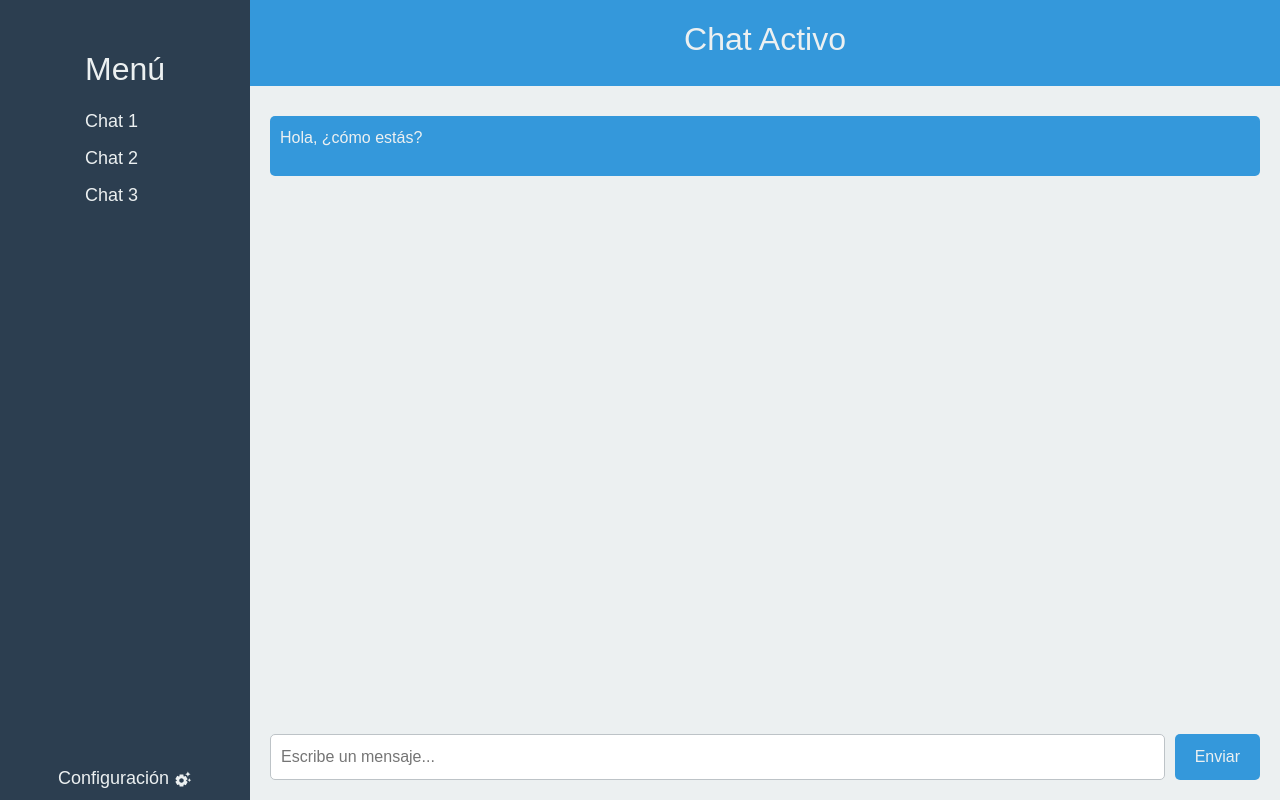
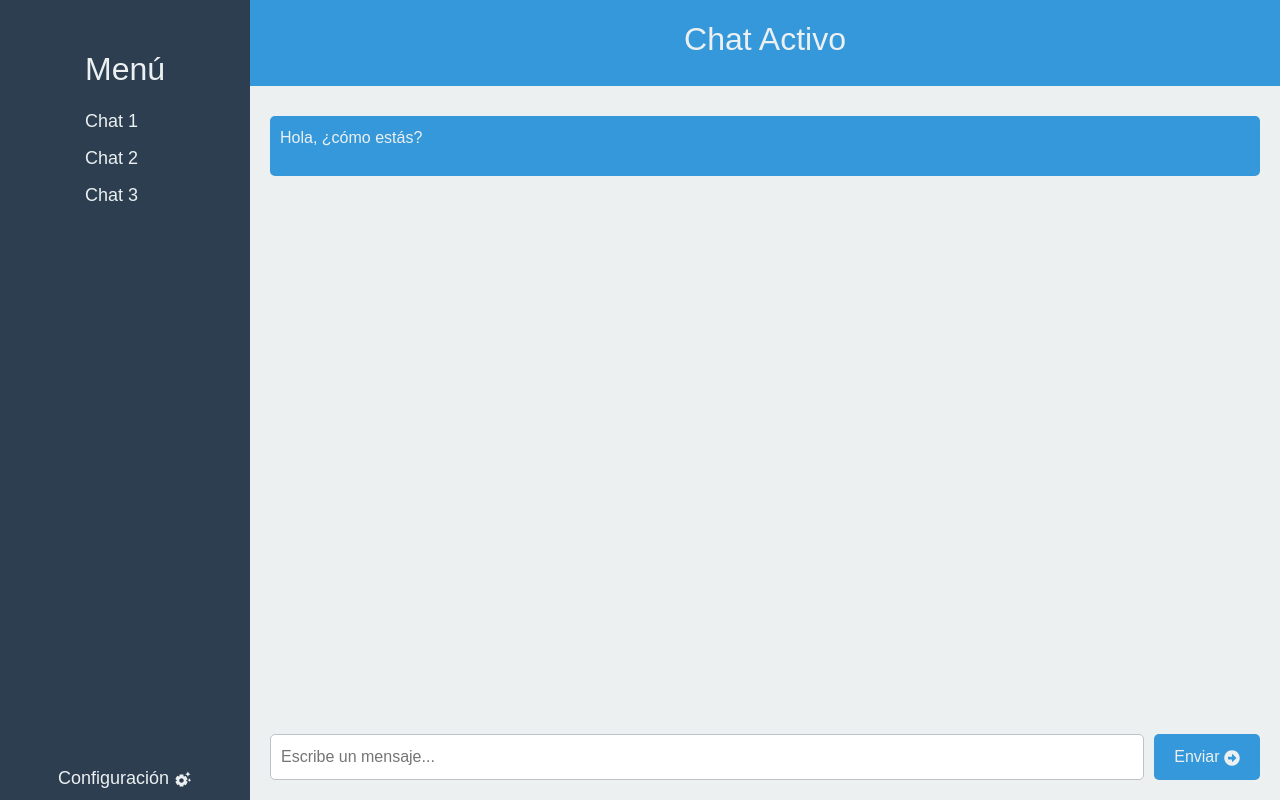
Before and after one commit to CatrielTulian/TpLabIII, a React (Create React App) app in the folder chat/tplab3/: page / in a window 1280 px wide. Both pictures are taken after a click on the link "Chat 1". Built offline with nearby package versions, Linux system fonts and the light colour scheme.

Commit message:
Corrección de detalles en App.js y cambios en entrada de texto

```diff
--- a/chat/tplab3/src/Components_Chat/App.js
+++ b/chat/tplab3/src/Components_Chat/App.js
@@ -47,7 +47,7 @@ function App() {
                   </div>
                 ))
               ) : (
-                <p>No hay mensajes para mostrar.</p>
+                <></>
               )}
             </div>
             <Entrada_texto />
--- a/chat/tplab3/src/Components_Chat/Entrada_texto.js
+++ b/chat/tplab3/src/Components_Chat/Entrada_texto.js
@@ -1,8 +1,11 @@
+import { FaArrowAltCircleRight } from "react-icons/fa";
 function Entrada_texto(props) {
   return (
     <footer className="chat-input">
       <input type="text" placeholder="Escribe un mensaje..."></input>
-      <button>Enviar</button>
+      <button>
+        Enviar <FaArrowAltCircleRight />
+      </button>
     </footer>
   );
 }
```
